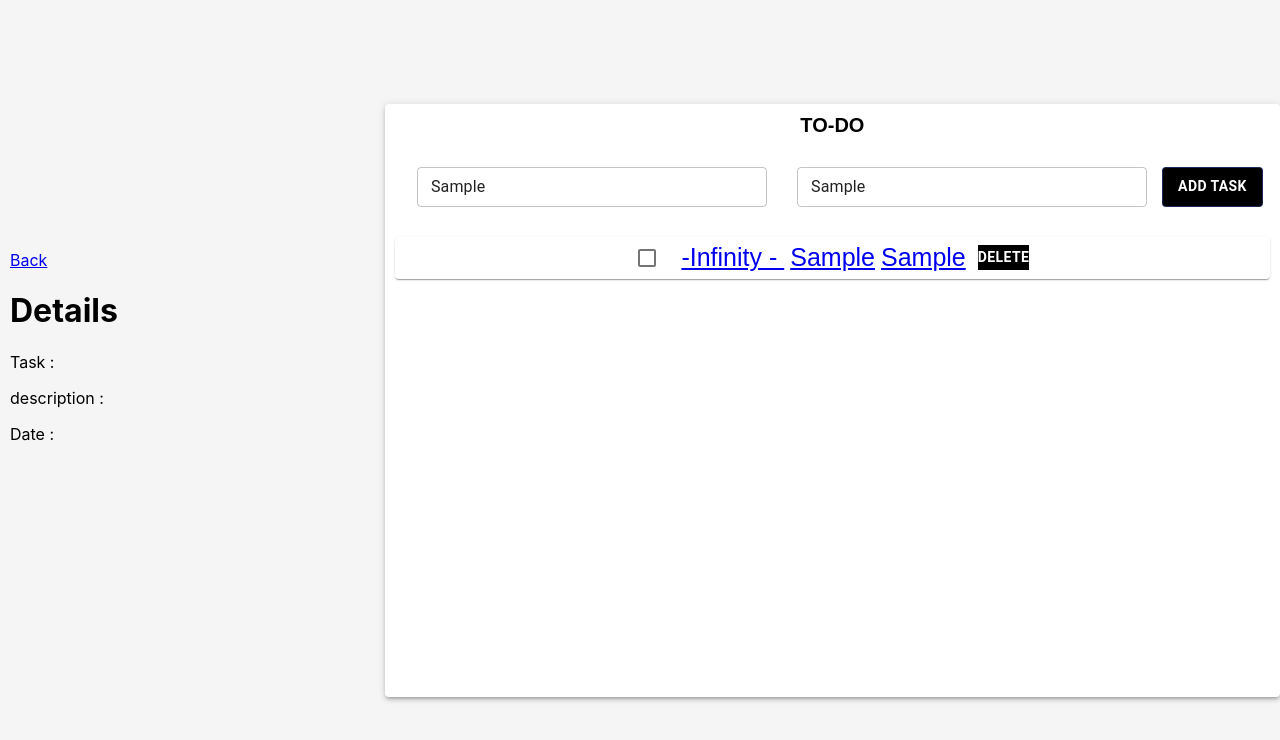
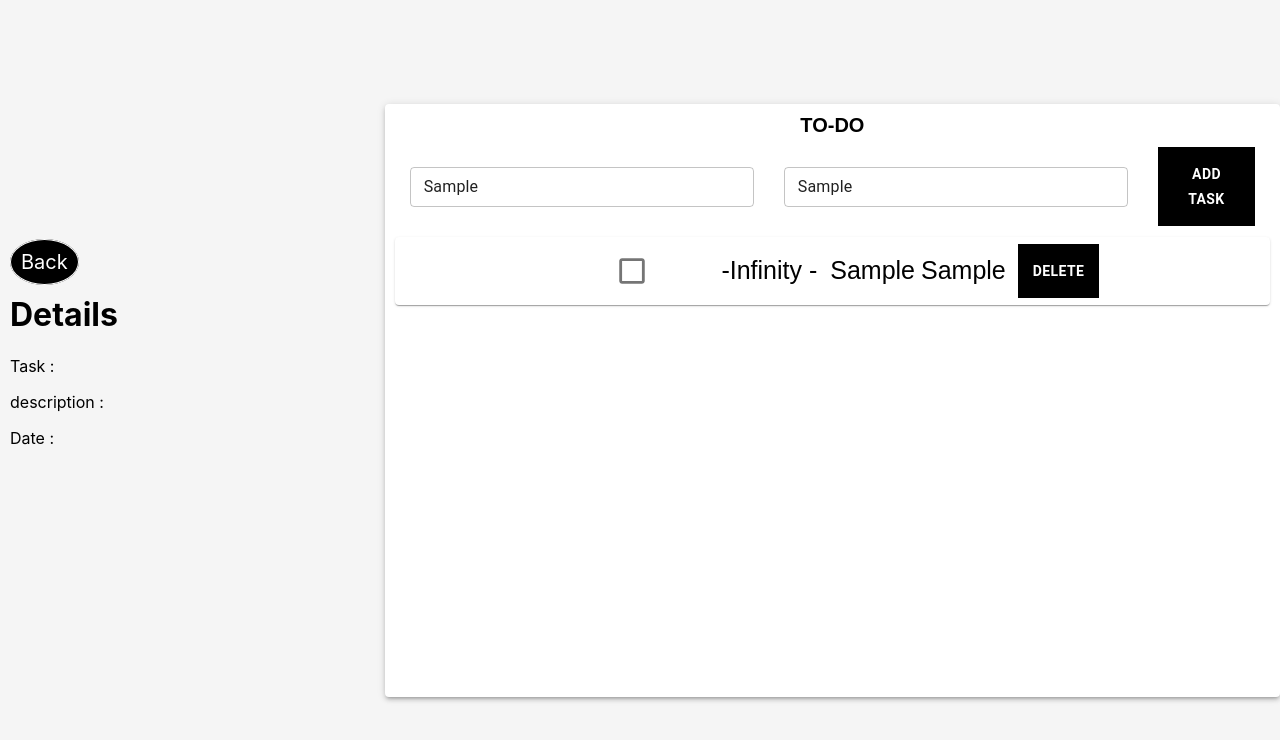
Before and after one commit to medquota/app-todo, a React (Create React App) app in the folder client/: page /1 in a window 1280 px wide. Both pictures are taken after typing "Sample", "Sample" into the empty fields and a click on the button "ADD TASK". Shown: the top 740 px of the page. Built offline with nearby package versions, Linux system fonts and the light colour scheme; no server answers.

Commit message:
update design

```diff
--- a/client/src/Component/App/App.css
+++ b/client/src/Component/App/App.css
@@ -46,7 +46,7 @@
     color: black !important;
     text-decoration: none !important;
 }
-.MuiButton-outlinedPrimary,.MuiButton-label{
+.MuiButton-label{
     color: white !important;
     background-color: black !important;
     font-weight: bold;
@@ -57,3 +57,32 @@
     color: red;
     background-color: red;
 }
+.check-done{
+    width: 20% !important;
+}
+.MuiSvgIcon-root{
+    font-size: 34px !important;
+}
+.task_ready a{
+    text-decoration: none;
+    color: black;
+}
+.btn-back{
+    border: 1px solid;
+    text-decoration: none;
+    color: white;
+    background-color: black;
+    padding: 10px;
+    font-size: 20px;
+    border-radius: 50%;
+}
+.MuiCheckbox-root{
+    margin-left: 50px !important;
+    margin-right: 50px !important;
+}
+.MuiButton-label{
+    padding: 15px;
+}
+.MuiButton-outlinedPrimary{
+    border: none !important;
+}
--- a/client/src/Component/App/App.js
+++ b/client/src/Component/App/App.js
@@ -120,10 +120,10 @@ function App() {
                             key={task.id}
                             className="flex task_container"
                         >
-                            <Checkbox
+                                                        <Checkbox
                                 checked={task.completed}
                                 onClick={() => HandleUpdate(task)}
-                                color="primary"
+                                color="primary check-done"
                             />
                                             <Link to={"/"+task.id}>
                             <div
@@ -138,6 +138,7 @@ function App() {
                             <span className="task_desc">{task.description}</span>
                             </div>
                             </Link>
+
                             <Button
                                 onClick={() =>HandleDelete(task.name)}
                                 color="secondary"
```
